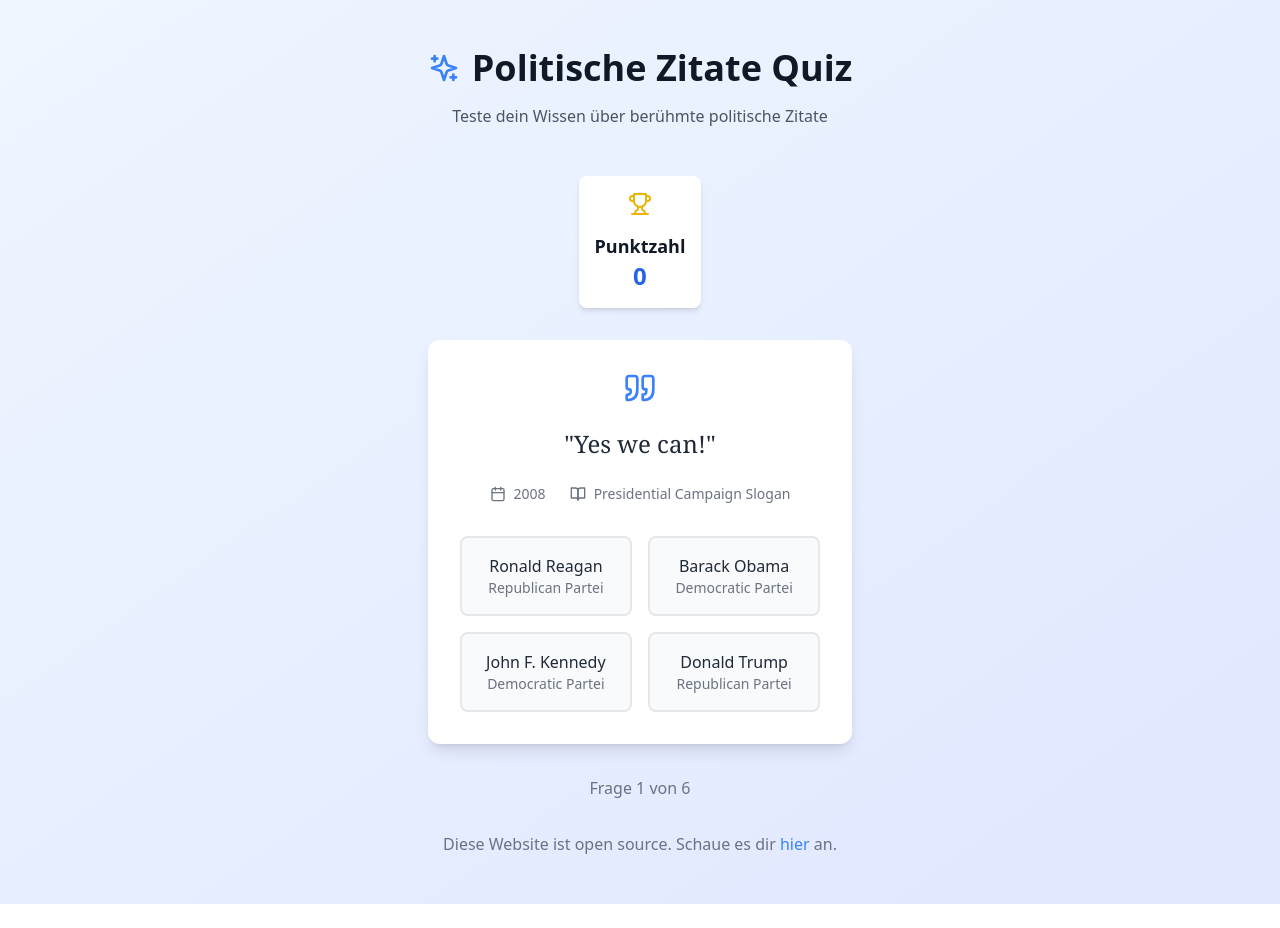
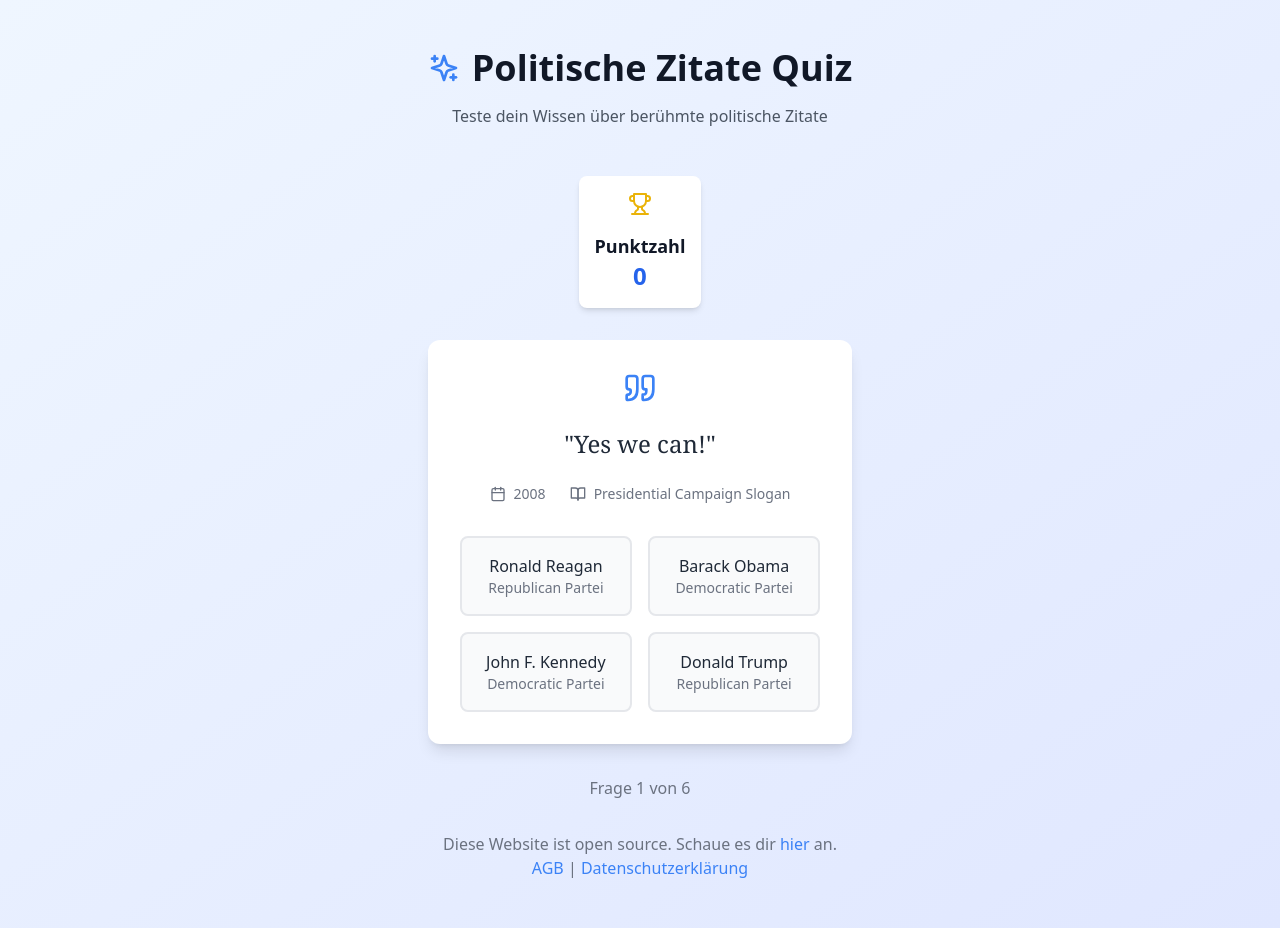
Before and after one commit to Zzackllack/Politk-Projekt, a React (Vite) app: page / in a window 1280 px wide. Before the commit the page ends 904 px from the top, so only its background shows below. Built offline with nearby package versions, Linux system fonts and the light colour scheme.

Commit message:
Enhance App component: add links to AGB and Datenschutzerklärung in footer

```diff
--- a/src/App.tsx
+++ b/src/App.tsx
@@ -60,7 +60,17 @@
         >
           hier
         </a>{" "}
-        an.
+        an. <br />
+        <a href="/agb" className="text-blue-500 hover:underline">
+          AGB
+        </a>{" "}
+        |{" "}
+        <a
+          href="/datenschutzerklaerung"
+          className="text-blue-500 hover:underline"
+        >
+          Datenschutzerklärung
+        </a>
       </footer>
     </div>
   );
```
